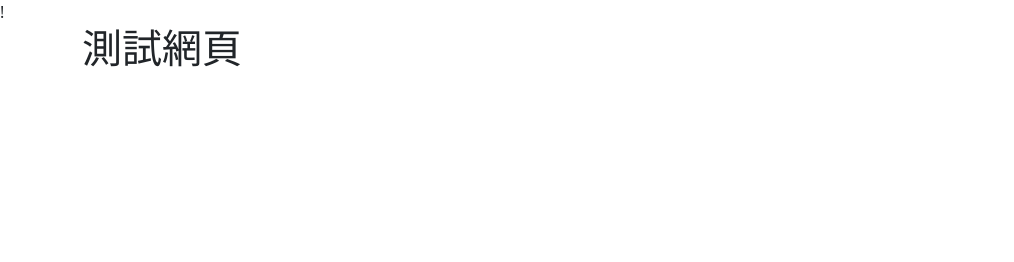
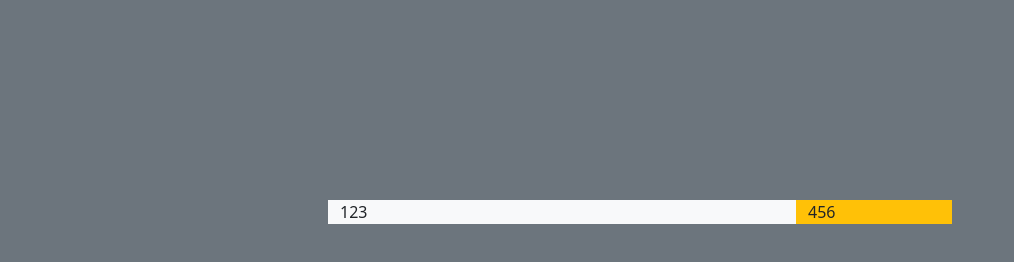
Before and after one commit to leebo1105/leebo1105.github.io, a plain HTML site: page index.html in a window 1280 px wide. Shown: the whole page, without its empty margins (0-1014 px from the left). Drawn offline with nearby package versions, Linux system fonts and the light colour scheme.

Commit message:
add new style

```diff
--- a/index.html
+++ b/index.html
@@ -1,14 +1,14 @@
-!<!doctype html>
+<!DOCTYPE html>
 <html lang="en">
   <head>
-    <title>Title</title>
+    <title>李柏篁的個人網頁</title>
     <!-- Required meta tags -->
     <meta charset="utf-8" />
     <meta
       name="viewport"
       content="width=device-width, initial-scale=1, shrink-to-fit=no"
     />
-
+    <link rel="stylesheet" href="/style.css" />
     <!-- Bootstrap CSS v5.2.1 -->
     <link
       href="https://cdn.jsdelivr.net/npm/bootstrap@5.3.2/dist/css/bootstrap.min.css"
@@ -20,12 +20,16 @@
 
   <body>
     <header>
-
       <!-- place navbar here -->
     </header>
     <main>
-      <div class="container">
-        <h1>測試網頁</h1>
+      <div class="container-fluid MaintainProfile bg-secondary">
+        <div class="introduction">
+          <div class="row">
+            <div class="col-9 bg-light">123</div>
+            <div class="col-3 bg-warning">456</div>
+          </div>
+        </div>
       </div>
     </main>
     <footer>
--- /dev/null
+++ b/style.css
@@ -0,0 +1,9 @@
+.MaintainProfile{
+  height: 100vh;
+  display: grid;
+  place-items: center; /* 垂直和水平置中 */
+}
+.introduction{
+  width: 600px;
+  height: 400px;
+}
```
Also changed, not shown: test.txt (deleted).
